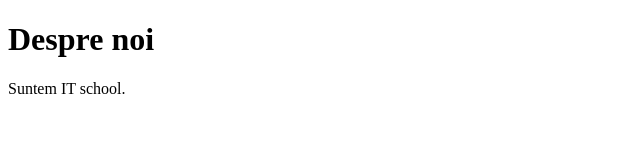
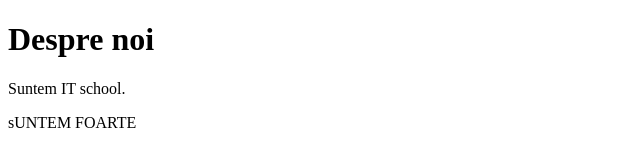
Before and after one commit to raluca-holerga/Project-12, a plain HTML site: page pages/about.html in a window 1280 px wide. Shown: the whole page, without its empty margins (0-640 px from the left). Drawn offline with Linux system fonts and the light colour scheme.

Commit message:
added new paragraph

```diff
--- a/pages/about.html
+++ b/pages/about.html
@@ -8,5 +8,6 @@
     <body>
         <h1>Despre noi</h1>
         <p>Suntem IT school.</p>
+        <P>sUNTEM FOARTE</P>
     </body>
 </html>
```
